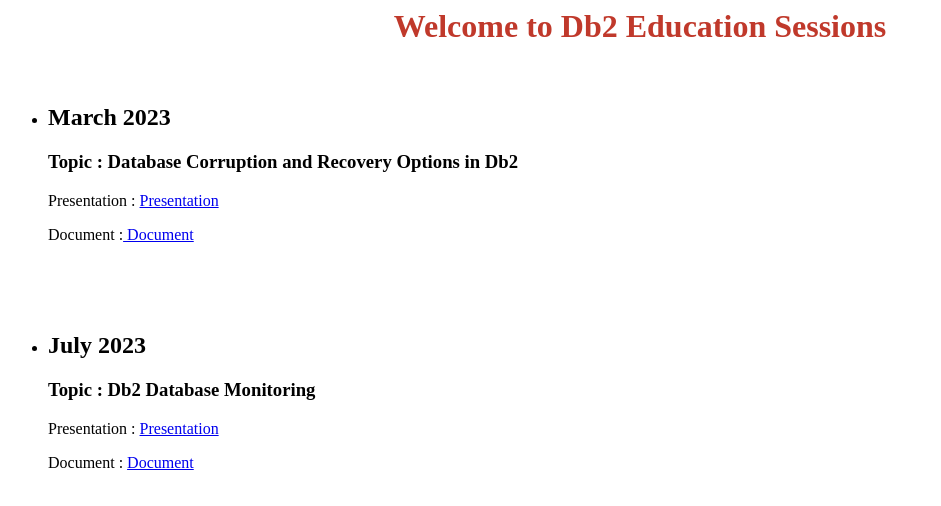
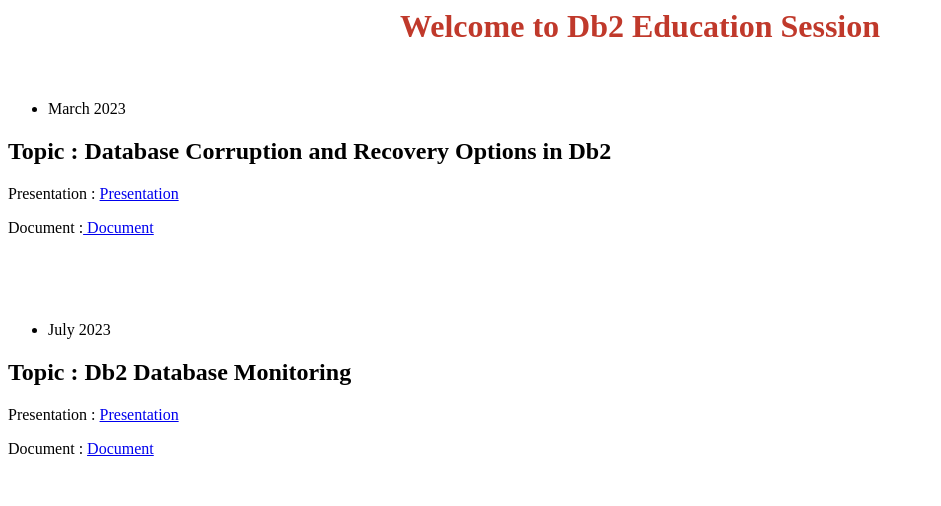
Before and after one commit to rohitrautibm/Education.github.io, a plain HTML site: page index.html in a window 1280 px wide. Shown: the whole page, without its empty margins (0-941 px from the left). Drawn offline with Linux system fonts and the light colour scheme.

Commit message:
Update index.html

```diff
--- a/index.html
+++ b/index.html
@@ -1,32 +1,27 @@
-<h1 style="text-align:center"><strong><span style="color:#c0392b">Welcome to Db2 Education Sessions</span></strong></h1>
+<h1 style="text-align:center"><strong><span style="color:#c0392b">Welcome to Db2 Education Session</span></strong></h1>
 
 <p>&nbsp;</p>
 
 <ul>
-	<li>
-	<h2>March 2023</h2>
+	<li>March 2023</li>
+</ul>
 
-	<h3>Topic : Database Corruption and Recovery Options in Db2</h3>
+<h2>Topic : Database Corruption and Recovery Options in Db2</h2>
 
-	<p>Presentation : <a href="https://github.com/rohitrautibm/Education.github.io/blob/7422a026ee2b9d645856d701a630b661f74639f7/DB%20corruption%20and%20recovery%20options%20of%20db2dart%20command.pptx">Presentation </a></p>
+<p>Presentation : <a href="https://github.com/rohitrautibm/Education.github.io/blob/3bfb5621eb3f2390395307f7d23550089fc8819a/DB%20corruption%20and%20recovery%20options%20of%20db2dart%20command.pptx">Presentation </a></p>
 
-	<p>Document :<a href="https://github.com/rohitrautibm/Education.github.io/blob/7422a026ee2b9d645856d701a630b661f74639f7/Training_corruption.txt"> Document</a></p>
-	</li>
-</ul>
+<p>Document :<a href="https://github.com/rohitrautibm/Education.github.io/blob/7422a026ee2b9d645856d701a630b661f74639f7/Training_corruption.txt"> Document</a></p>
 
 <p>&nbsp;</p>
 
 <p>&nbsp;</p>
 
 <ul>
-	<li>
-	<h2>July 2023</h2>
+	<li>July 2023</li>
+</ul>
 
-         <h3>Topic : Db2 Database Monitoring</h3>
+<h2>Topic : Db2 Database Monitoring</h2>
 
-         <p>Presentation : <a href="https://github.com/rohitrautibm/Education.github.io/blob/7422a026ee2b9d645856d701a630b661f74639f7/Db2%20Database%20Monitoring.pptx">Presentation</a></p>
+<p>Presentation : <a href="https://github.com/rohitrautibm/Education.github.io/blob/7422a026ee2b9d645856d701a630b661f74639f7/Db2%20Database%20Monitoring.pptx">Presentation</a></p>
 
-         <p>Document : <a href="https://github.com/rohitrautibm/Education.github.io/blob/7422a026ee2b9d645856d701a630b661f74639f7/monitoring%20steps.txt">Document</a></p>
-
-	</li>
-</ul>
+<p>Document : <a href="https://github.com/rohitrautibm/Education.github.io/blob/7422a026ee2b9d645856d701a630b661f74639f7/monitoring%20steps.txt">Document</a></p>
```
